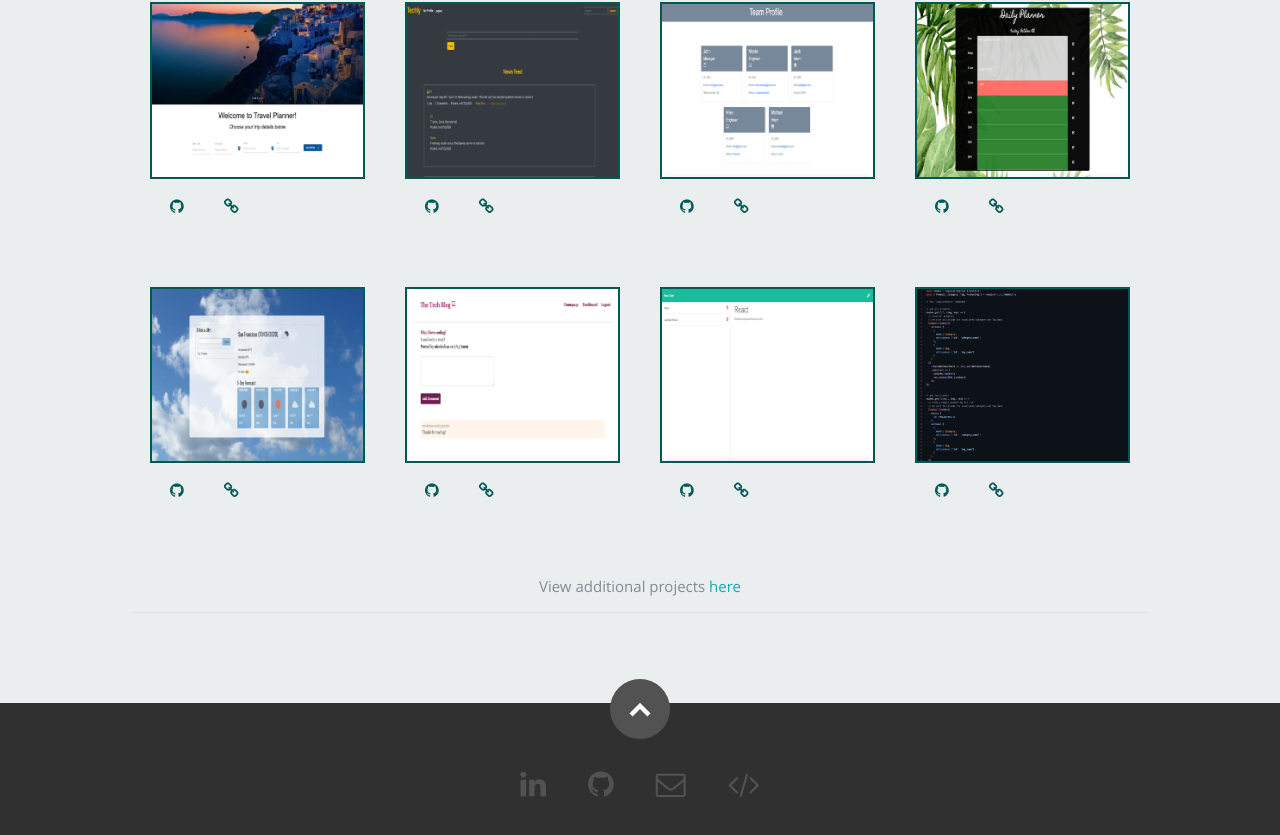
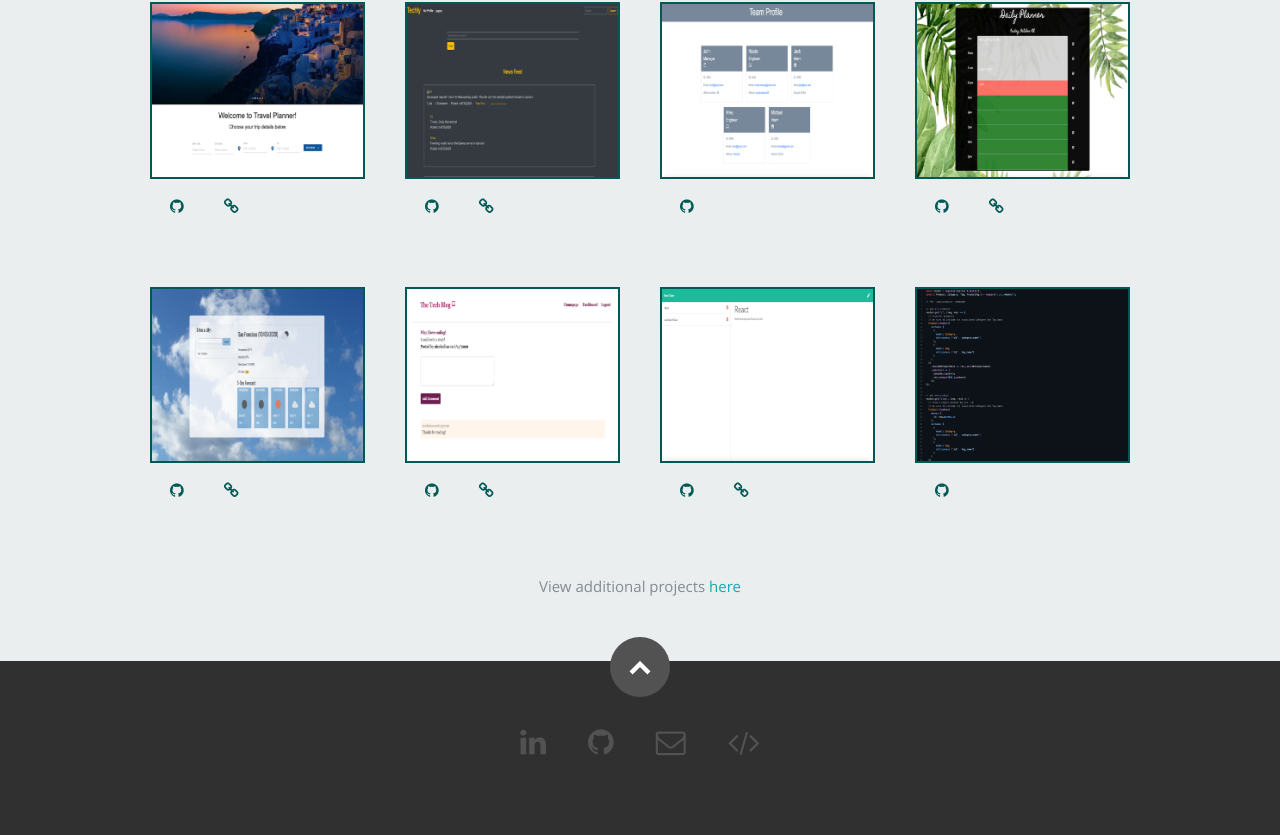
Before and after one commit to nicolewallace09/nicolewallace, a React (Create React App) app: page / in a window 1280 px wide. Shown: the part 9950-10785 px from the top of the page. Built offline with nearby package versions, Linux system fonts and the light colour scheme.

Commit message:
removed unused links

```diff
--- a/src/Components/Portfolio.js
+++ b/src/Components/Portfolio.js
@@ -65,9 +65,9 @@ class Portfolio extends Component {
           </div>
       </div>
 
-      <div className="row">
+      {/* <div className="row">
       <hr></hr>
-      </div>
+      </div> */}
 
 
       {/* <div className="row certificates">
--- a/src/resumeData.json
+++ b/src/resumeData.json
@@ -154,7 +154,6 @@
         "title":"Web Scraper",
         "category":"Backend web scraping application using Node, Cheerio, and Puppeteer.",
         "image":"webscraper.png",
-        "url":"https://github.com/nicolewallace09/webscraper2",
         "github": "https://github.com/nicolewallace09/webscraper2"
       },
       {
@@ -178,7 +177,6 @@
         "title":"Team Profile Generator",
         "category":"A back end app to generate your team profile using Node, Inquirer, and Node Filesystem. (No deployed website)",
         "image":"teamprofile.png",
-        "url": "https://github.com/nicolewallace09/team-profile-generator",
         "github": "https://github.com/nicolewallace09/team-profile-generator"
       },
       {
@@ -218,7 +216,6 @@
         "title":"E-commerce Backend",
         "category":"This project is the creation of the back end for an e-commerce site. This application used Express.js API and Sequelize to interact with a MySQL database.",
         "image":"ecommerce.png",
-        "url":"https://github.com/nicolewallace09/e-commerce-backend",
         "github": "https://github.com/nicolewallace09/e-commerce-backend"
       }
     ]
```
